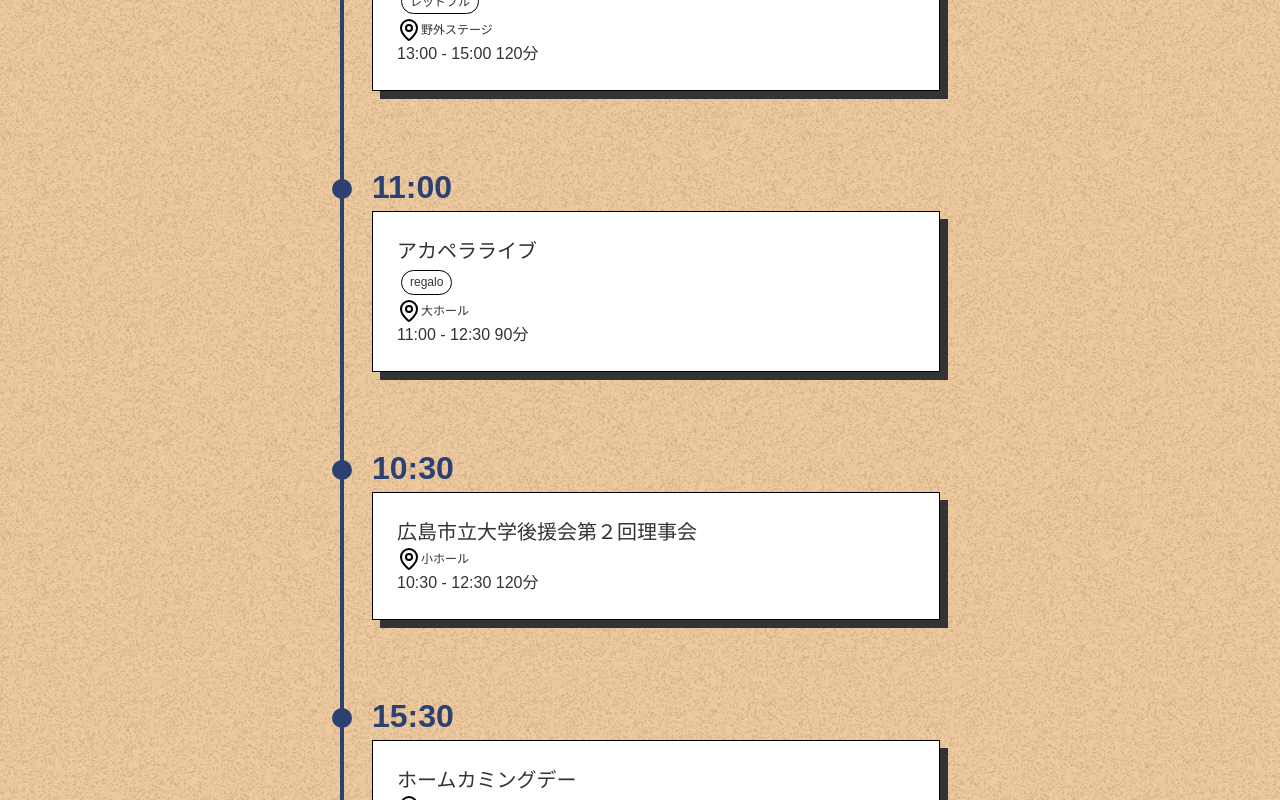
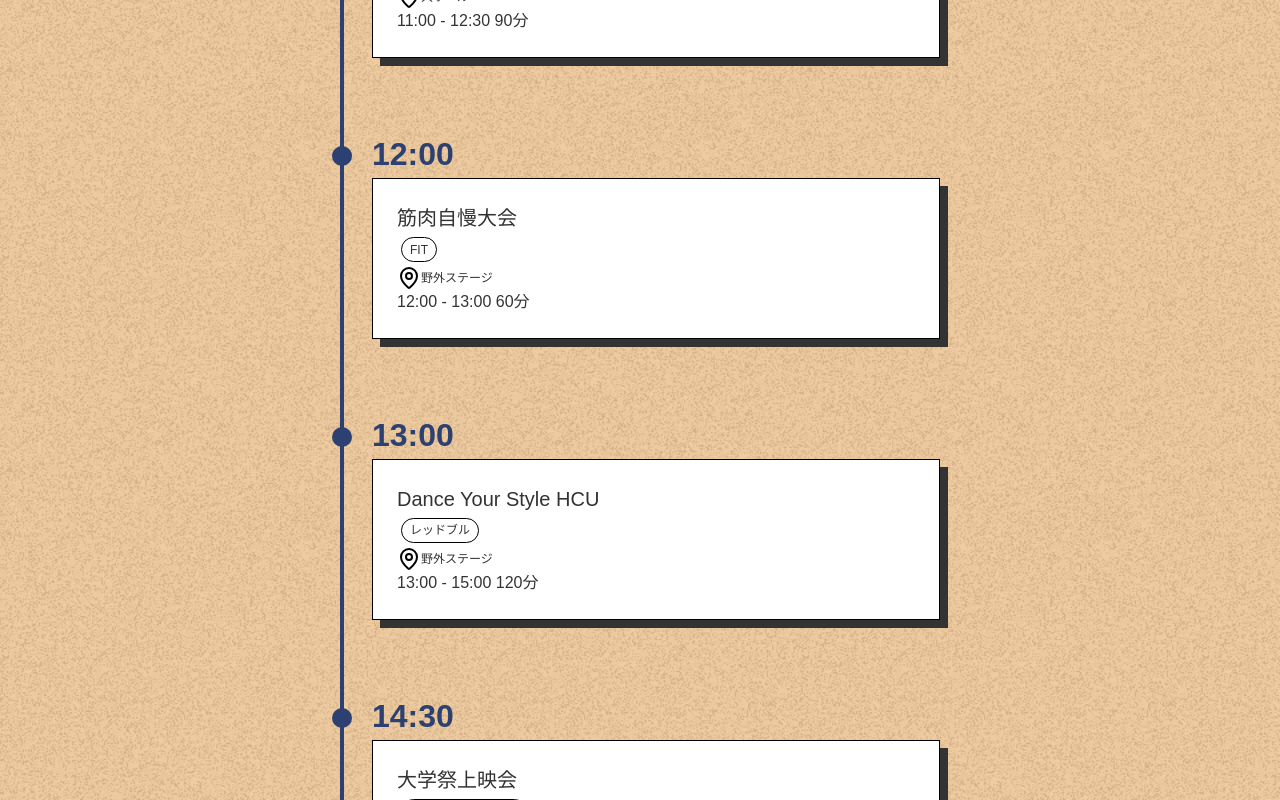
Before and after one commit to ichidaisai/app.ichidaisai.com, a Next.js app: page /timetable in a window 1280 px wide. Shown: the part 1120-1920 px from the top of the page. Built offline with nearby package versions, Linux system fonts and the light colour scheme; a web font is replaced by a local one.

Commit message:
Fix timetable order マジで (#83)
* fix: headerのスタイルを修正 (#78)

* fix: improve event filtering and sorting in timetable

---------

Co-authored-by: Go ito <105594727+PoPodada@users.noreply.github.com>

```diff
--- a/src/app/(standard)/timetable/page.tsx
+++ b/src/app/(standard)/timetable/page.tsx
@@ -12,7 +12,11 @@ const kaisei = Kaisei_Opti({ subsets: ["latin"], weight: ["500"] });
 export default function Page() {
   const [selectedDay, setSelectedDay] = useState<string>("10/25");
 
-  const filteredEvents = events.filter((event) => event.day === selectedDay);
+  const filteredEvents = events
+    .filter((event) => event.day === selectedDay)
+    .sort((a, b) => {
+      return a.start.localeCompare(b.start);
+    });
 
   const handleDayClick = (day: string) => {
     setSelectedDay(day);
@@ -22,7 +26,6 @@ export default function Page() {
     <>
       <Title heading="タイムテーブル" headingEnglish="Timetable" />
       <div className={styles.pageRoot}>
-
         <div className={styles.timelineContainer}>
           <div className={styles.dayContainer}>
             <div className={styles.dayButtonsContainer}>
@@ -63,7 +66,6 @@ export default function Page() {
             </div>
           ))}
         </div>
-
       </div>
     </>
   );
```
Lines whose indentation alone changed are shown as unchanged.
